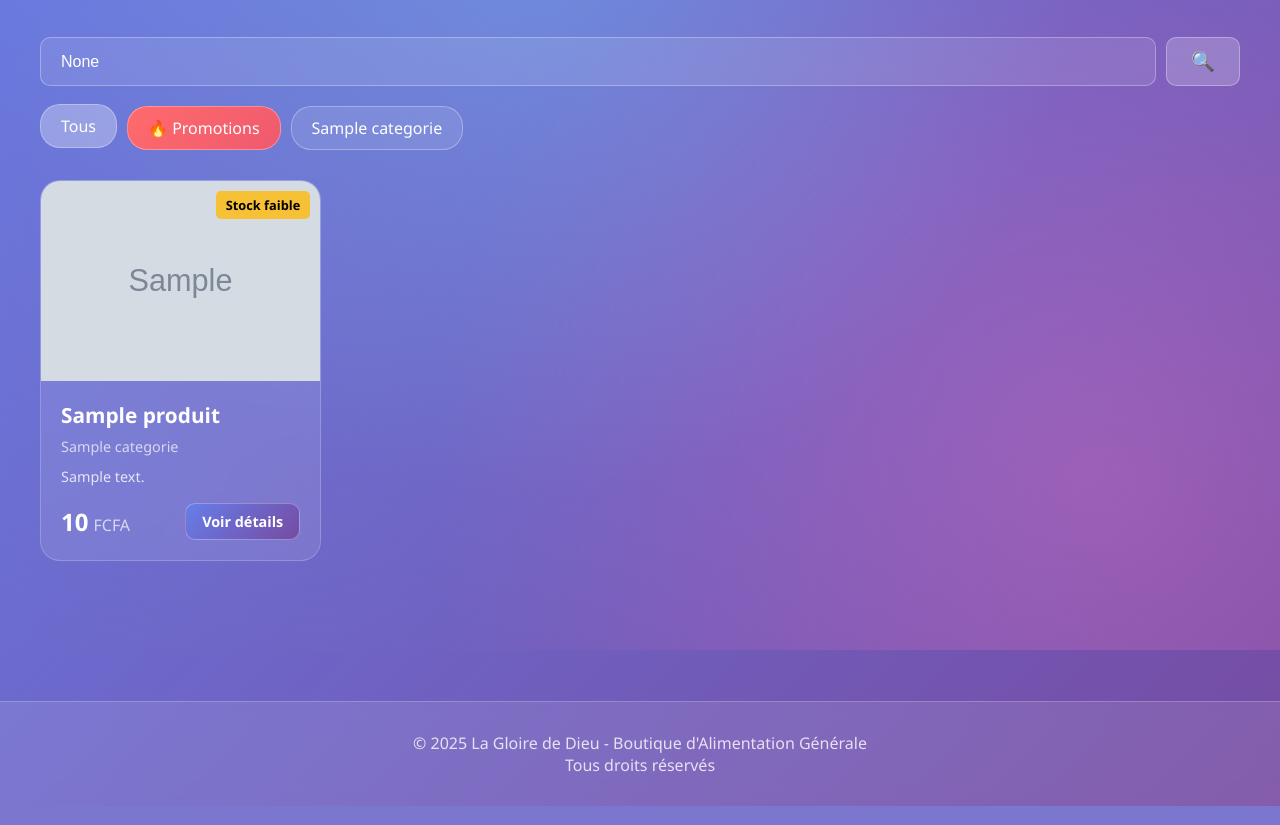
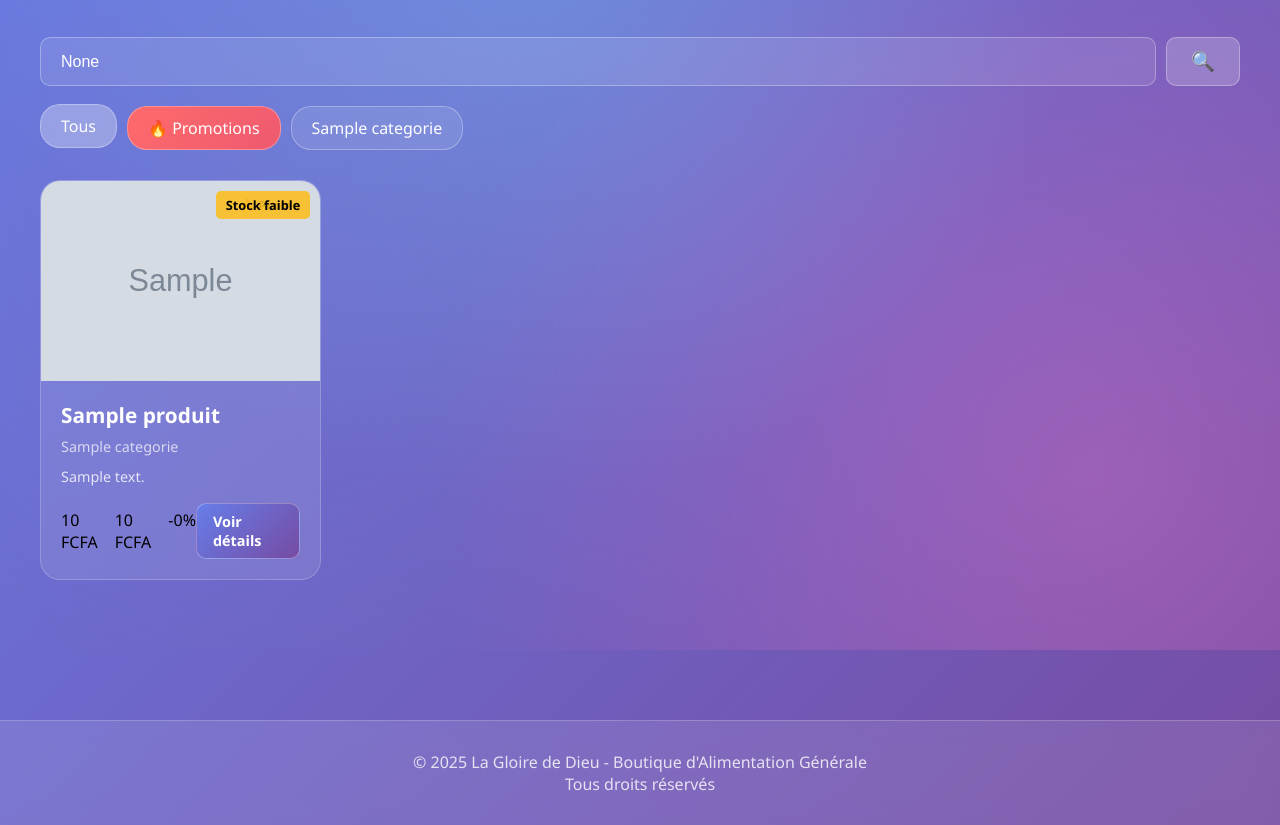
Before and after one commit to MaximeKELI/BoutiqueH, a Django app: page /catalogue/ in a window 1280 px wide. Shown: the part 220-1045 px from the top of the page. Run offline with Django 4.2, Linux system fonts and the light colour scheme; tables that the repository leaves empty hold one stand-in row (values such as "Sample post"); grey boxes marked "Sample" are stand-in pictures.

Commit message:
Corrections

```diff
--- a/templates/client/catalogue.html
+++ b/templates/client/catalogue.html
@@ -46,6 +46,9 @@
                 {% else %}
                     <div class="no-image">📦</div>
                 {% endif %}
+                {% if produit.en_promotion %}
+                    <span class="badge badge-promo">🔥 Promo</span>
+                {% endif %}
                 {% if produit.stock_faible %}
                     <span class="badge badge-warning">Stock faible</span>
                 {% endif %}
@@ -60,8 +63,14 @@
 
                 <div class="produit-footer">
                     <div class="produit-prix">
-                        <span class="prix">{{ produit.prix_vente|floatformat:0 }}</span>
-                        <span class="devise">FCFA</span>
+                        {% if produit.en_promotion and produit.prix_promo %}
+                            <span class="prix-ancien">{{ produit.prix_vente|floatformat:0 }} FCFA</span>
+                            <span class="prix-promo">{{ produit.prix_promo|floatformat:0 }} FCFA</span>
+                            <span class="reduction">-{{ produit.reduction|floatformat:0 }}%</span>
+                        {% else %}
+                            <span class="prix">{{ produit.prix_affichage|floatformat:0 }}</span>
+                            <span class="devise">FCFA</span>
+                        {% endif %}
                     </div>
 
                     {% if produit.quantite_stock > 0 %}
```
